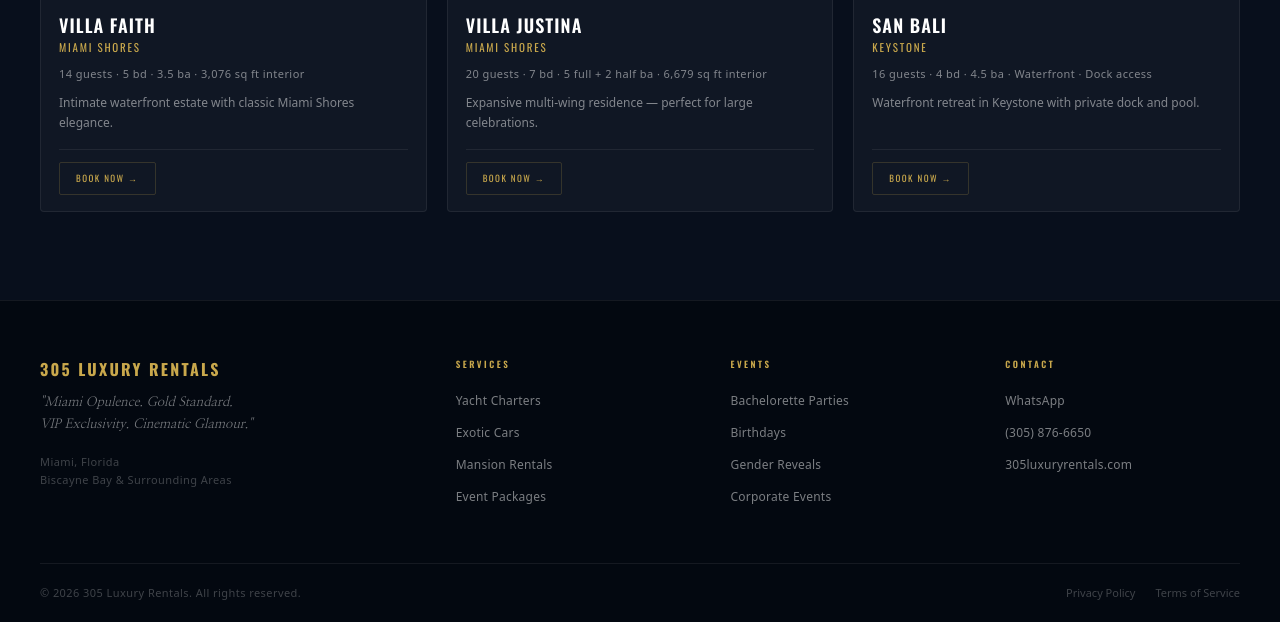
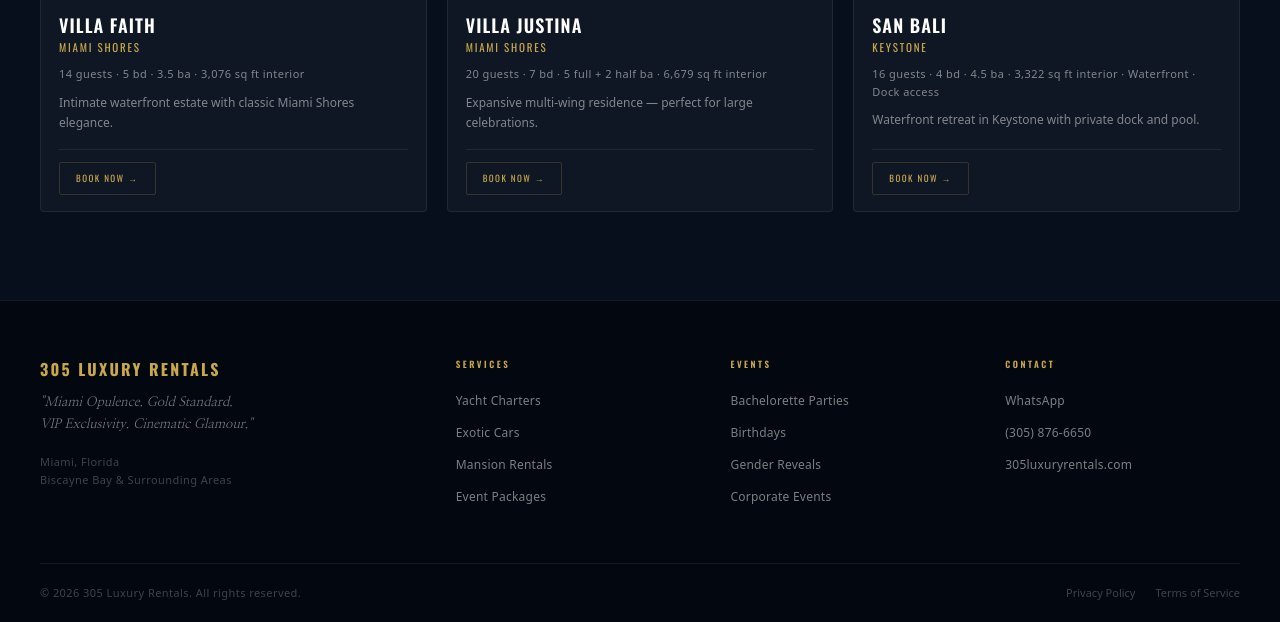
Before and after one commit to johsian/305Luxury, a website: page mansions.html in a window 1280 px wide. Shown: the part 1130-1752 px from the top of the page. Drawn offline with nearby package versions, Linux system fonts and the light colour scheme.

Commit message:
Add missing interior sqft to San Bali listing meta

```diff
--- a/mansions.html
+++ b/mansions.html
@@ -544,7 +544,7 @@
         <div class="listing-info">
           <div class="listing-name">San Bali</div>
           <div class="listing-location">Keystone</div>
-          <div class="listing-meta">16 guests &middot; 4 bd &middot; 4.5 ba &middot; Waterfront &middot; Dock access</div>
+          <div class="listing-meta">16 guests &middot; 4 bd &middot; 4.5 ba &middot; 3,322 sq ft interior &middot; Waterfront &middot; Dock access</div>
           <div class="listing-blurb">Waterfront retreat in Keystone with private dock and pool.</div>
           <div class="listing-footer">
             <a href="index.html?property=San%20Bali#contact" class="listing-btn">Book Now &rarr;</a>
```
